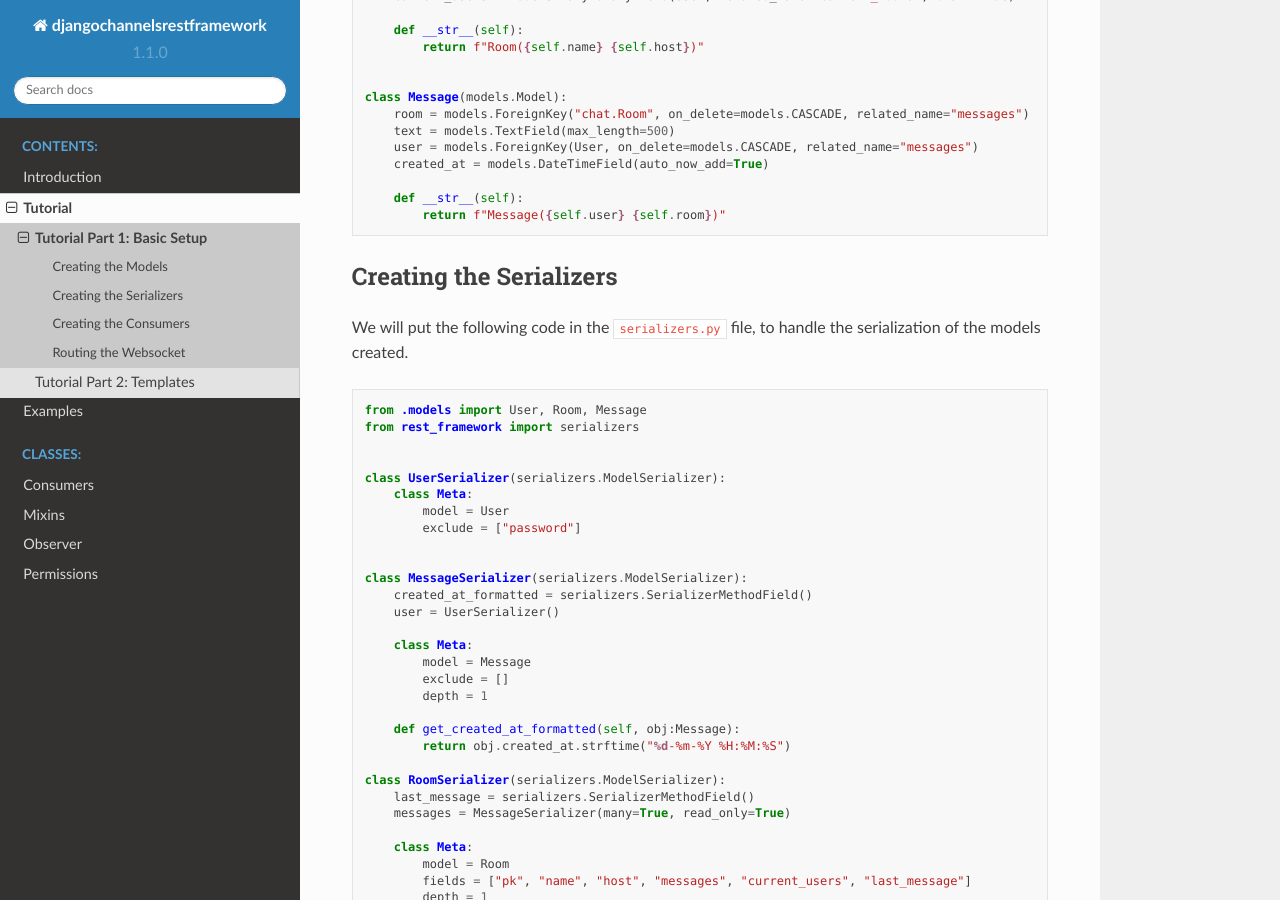
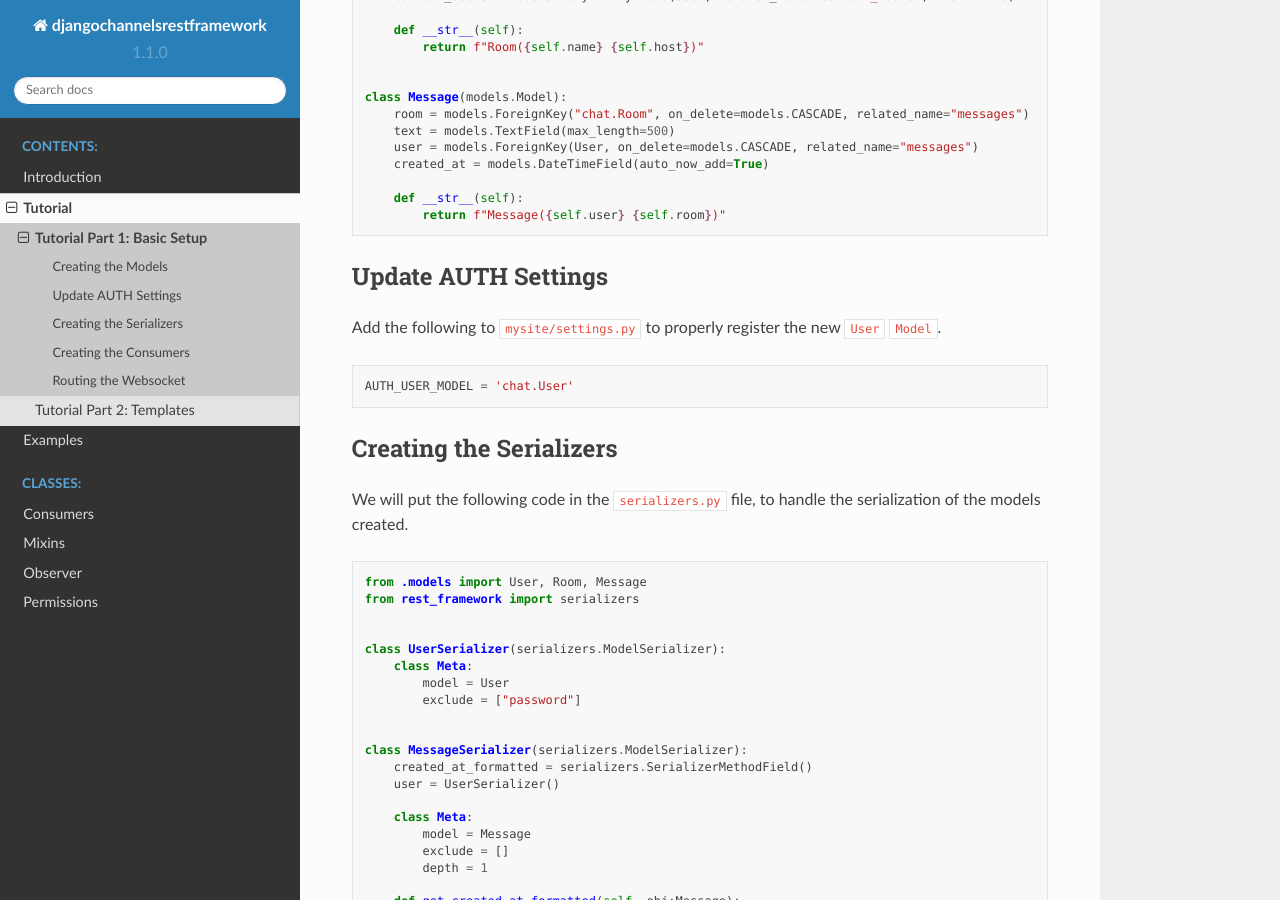
Before and after one commit to NilCoalescing/djangochannelsrestframework, a Sphinx documentation site: the page built from docs/tutorial/part_1.rst, in a window 1280 px wide and 900 px high, scrolled down 1477 px. Built offline with Sphinx 7.4.7 and the Read the Docs theme 2.0.0, drawn with Linux system fonts in a browser that asks for light colours.

Commit message:
Add settings fix to address custom User Model

```diff
--- a/docs/tutorial/part_1.rst
+++ b/docs/tutorial/part_1.rst
@@ -53,7 +53,7 @@ This will be the directory tree at the end of the Channels Tutorial and we will
 
 
 Creating the Models
----------------------
+-------------------
 
 We will put the following code in the ``models.py`` file, to handle current rooms, messages, and current users.
 
@@ -84,6 +84,15 @@ We will put the following code in the ``models.py`` file, to handle current room
 
         def __str__(self):
             return f"Message({self.user} {self.room})"
+
+Update AUTH Settings
+--------------------
+
+Add the following to ``mysite/settings.py`` to properly register the new ``User`` ``Model``.
+
+.. code-block:: python
+
+    AUTH_USER_MODEL = 'chat.User'
 
 Creating the Serializers
 ------------------------
```
